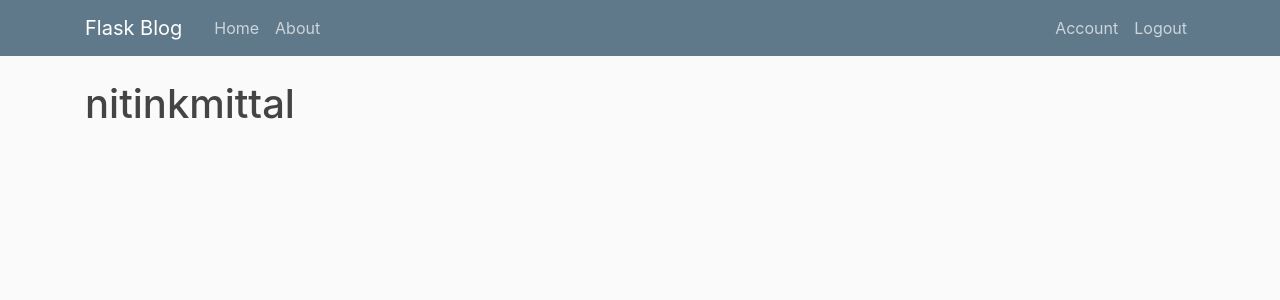
After one commit to nitinkmittal/flask_blog_post, a Flask app: page /account in a window 1280 px wide. The commit adds this page. Shown: the top 300 px of the page. Run offline with Flask 2, Linux system fonts and the light colour scheme; a user stored in the database is signed in; some libraries are stand-ins or nearby versions.

Commit message:
Added code for user authentication

```diff
--- a/flask_blog_post/__init__.py
+++ b/flask_blog_post/__init__.py
@@ -1,6 +1,7 @@
 from flask import Flask
 from flask_sqlalchemy import SQLAlchemy
 from flask_bcrypt import Bcrypt
+from flask_login import LoginManager
 
 app = Flask(
     __name__
@@ -15,5 +16,8 @@ app.config["SQLALCHEMY_DATABASE_URI"] = "sqlite:///site.db"
 db = SQLAlchemy(app)
 # hashing method
 bcrypt = Bcrypt(app)
-
+# instance of login session
+login_manager = LoginManager(app)
+login_manager.login_view = "login"  # function name
+login_manager.login_message_category = "info"  # flash message category
 from flask_blog_post import routes
--- a/flask_blog_post/routes.py
+++ b/flask_blog_post/routes.py
@@ -1,7 +1,8 @@
-from flask import render_template, url_for, flash, redirect
+from flask import render_template, url_for, flash, redirect, request
 from flask_blog_post import app, db, bcrypt
 from flask_blog_post.forms import RegisterationForm, LoginForm
 from flask_blog_post.models import User, Post
+from flask_login import login_user, current_user, logout_user, login_required
 
 posts = [
     {
@@ -32,6 +33,9 @@ def about():
 
 @app.route("/register", methods=["GET", "POST"])  # register page
 def register():
+    # if user is already logged in then no need to show login form again
+    if current_user.is_authenticated:
+        return redirect(url_for("home"))
     # creating instance of register form, will be passed to register form html template
     form = RegisterationForm()
     # register method will receive post request also from register form
@@ -58,14 +62,37 @@ def register():
 
 @app.route("/login", methods=["GET", "POST"])  # login page
 def login():
+    # if user is already logged in then no need to show login form again
+    if current_user.is_authenticated:
+        return redirect(url_for("home"))
+
     # creating instance of login form, will be passed to login form html template
     form = LoginForm()
     if form.validate_on_submit():
-        if form.email.data == "test@gmail.com" and form.password.data == "password":
-            flash(message="You have logged in!", category="success")
-            return redirect(url_for("home"))
-        else:
-            flash("Login Unsuccesful, Please retry!", category="danger")
-            # again load empty login page
+        user = User.query.filter_by(email=form.email.data).first()
+        if user and bcrypt.check_password_hash(user.password, form.password.data):
+            # maintaing logged user session using login_user functionality from flask_login
+            login_user(user=user, remember=form.remember.data)
+
+            # return to requested page
+            next_page_url = request.args.get("next")
+            return (
+                redirect(next_page_url) if next_page_url else redirect(url_for("home"))
+            )
+        flash("Login Unsuccesful, Please check email and password!", category="danger")
+        # again load empty login page
+
     return render_template("login.html", title="Login", form=form)
     # passing form will give access to form variables
+
+
+@app.route("/logout")
+def logout():
+    logout_user()
+    return redirect(url_for("home"))
+
+
+@app.route("/account")
+@login_required  # enables account link to be accessible only if already login
+def account():
+    return render_template("account.html", title="Account")
--- /dev/null
+++ b/flask_blog_post/templates/account.html
@@ -0,0 +1,8 @@
+{% extends "layout.html" %}
+<!-- block - content is being overridden here -->
+{% block content %}
+
+<!-- page content -->
+<h1>{{ current_user.username}}</h1>
+
+{% endblock content %}
--- a/flask_blog_post/templates/layout.html
+++ b/flask_blog_post/templates/layout.html
@@ -34,8 +34,14 @@
                         </div>
                         <!-- Navbar Right Side -->
                         <div class="navbar-nav">
+                            {% if current_user.is_authenticated %}
+                            <a class="nav-item nav-link" href="{{url_for('account')}}">Account</a>
+                            <a class="nav-item nav-link" href="{{url_for('logout')}}">Logout</a>
+                            {% else %}
                             <a class="nav-item nav-link" href="{{url_for('login')}}">Login</a>
                             <a class="nav-item nav-link" href="{{url_for('register')}}">Register</a>
+                            {% endif %}
+
                         </div>
                     </div>
                 </div>
```
Also changed, not shown: flask_blog_post/models.py (+12 -2 lines).
